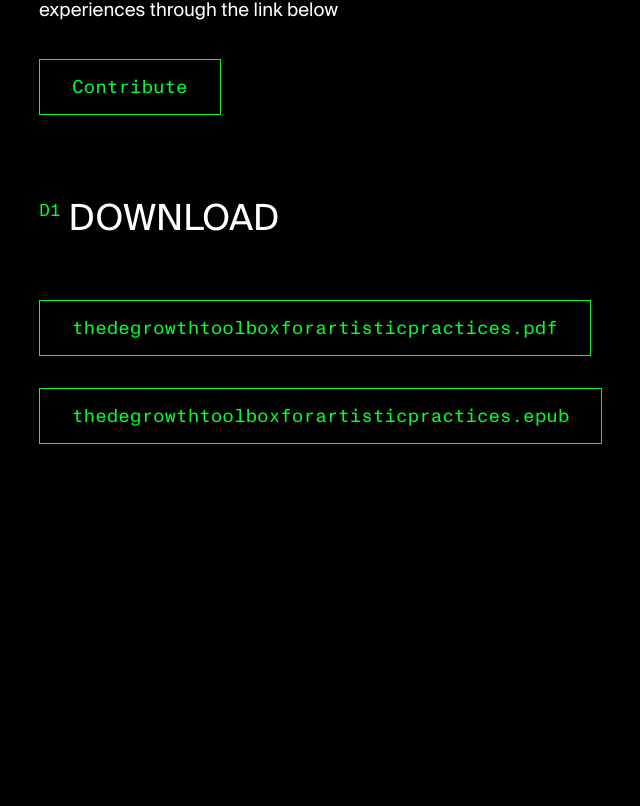
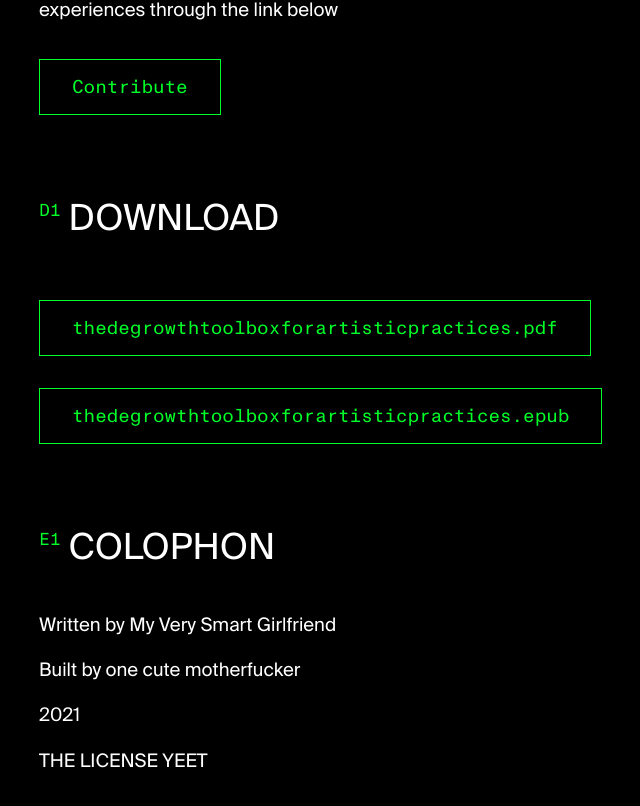
Before and after one commit to cmcurran/degrowth, a React (Create React App) app: page / in a window 1280 px wide. Shown: the part 9107-9913 px from the top of the page, without its empty margins (89-729 px from the left). Before the commit the page ends 9631 px from the top, so only its background shows below. Built offline with nearby package versions, Linux system fonts and the light colour scheme.

Commit message:
implements colophon

```diff
--- a/src/App.tsx
+++ b/src/App.tsx
@@ -49,16 +49,6 @@ const App = () => {
         />
         <InnerWrapper>
           {Degrowth.sections.map((section, i) => {
-            if (
-              section.body.variant !== "xl" &&
-              section.body.variant !== "paragraph" &&
-              section.body.variant !== "glossary" &&
-              section.body.variant !== "link" &&
-              section.body.variant !== "shareButton" &&
-              section.body.variant !== "download"
-            ) {
-              return;
-            }
             return (
               <SectionWithHeader
                 key={i}
--- a/src/Components/SectionWithHeader.tsx
+++ b/src/Components/SectionWithHeader.tsx
@@ -15,7 +15,8 @@ const SectionWithHeader = ({
     | "glossary"
     | "link"
     | "shareButton"
-    | "download";
+    | "download"
+    | string;
 }) => (
   <Wrapper>
     <HeaderWrapper id={header}>
--- a/src/Copy.ts
+++ b/src/Copy.ts
@@ -245,6 +245,18 @@ const degrowth = {
         ],
       },
     },
+    {
+      header: { section: "e1", title: "colophon" },
+      body: {
+        variant: "paragraph",
+        copy: [
+          `Written by My Very Smart Girlfriend`,
+          `Built by one cute motherfucker`,
+          `2021`,
+          `THE LICENSE YEET`,
+        ],
+      },
+    },
   ],
 };
 
```
